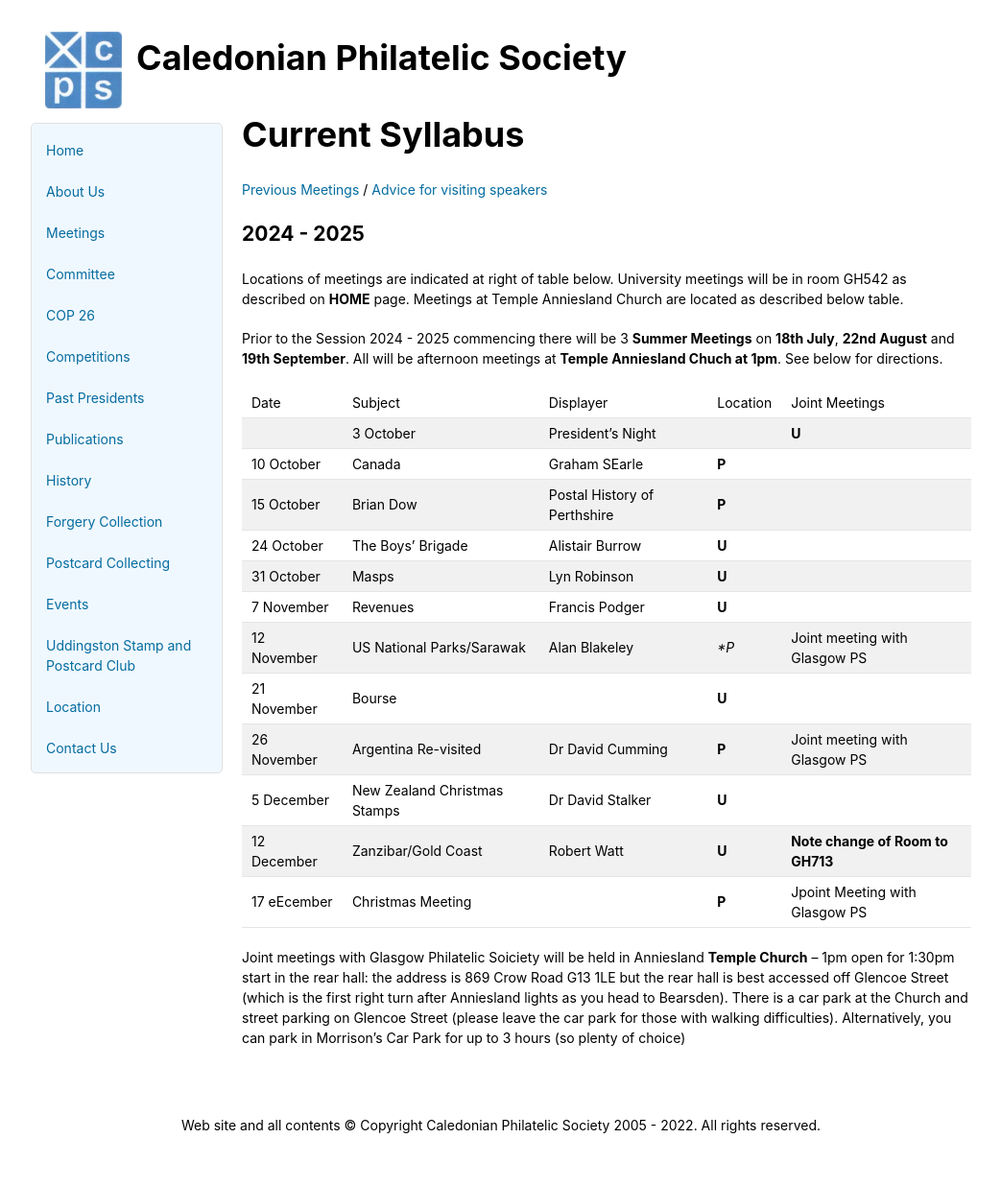
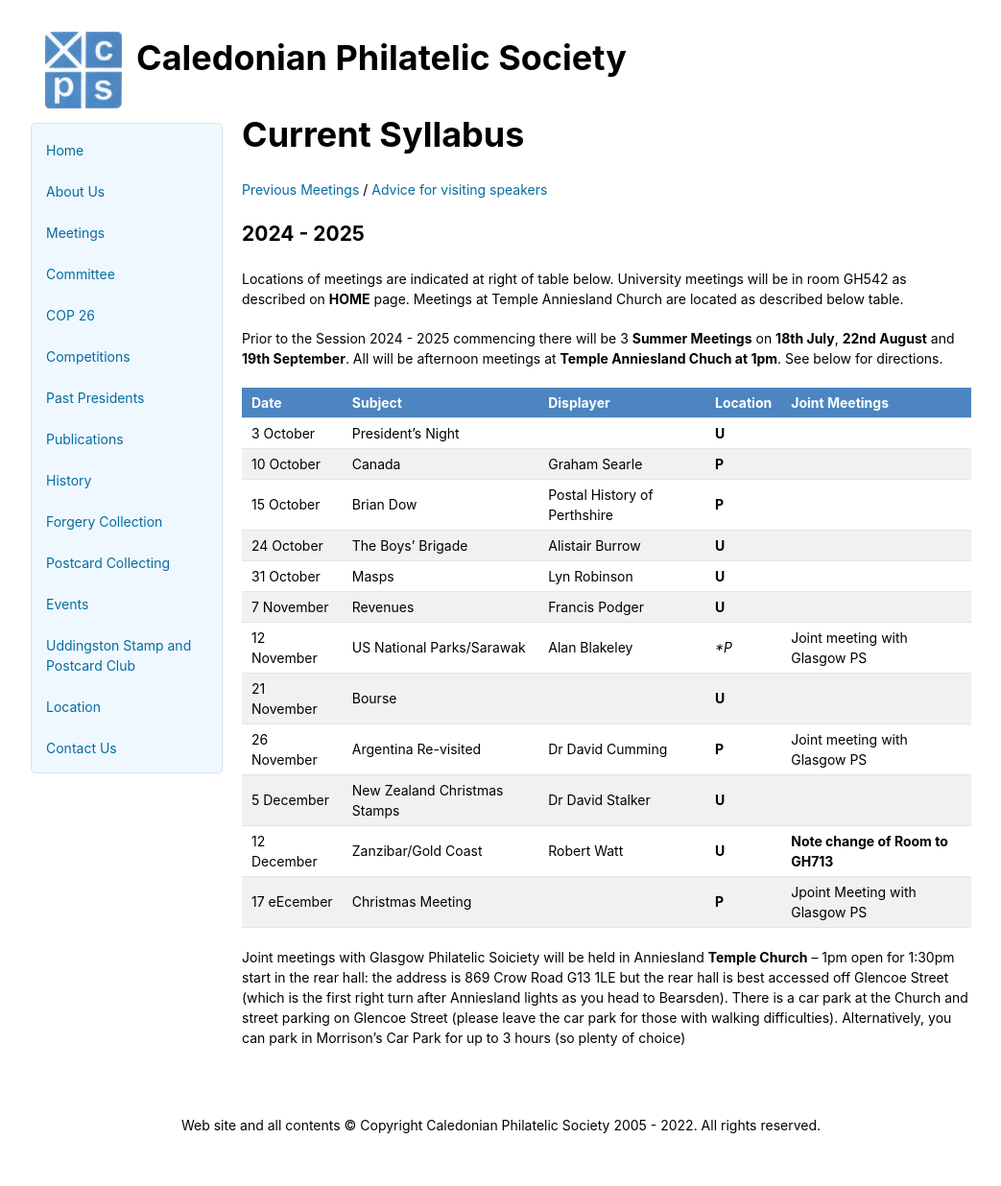
Before and after one commit to astalker/caledonian-stamps, a Jekyll site: the page built from meetings.md, in a window 1280 px wide. Shown: the whole page at 96% size, without its empty margins (118-1161 px from the left). Built offline with Jekyll 4.4.1, drawn with Linux system fonts in a browser that asks for light colours; our own code applies the rules of GitHub Pages for plain Markdown files.

Commit message:
2024 amended

```diff
--- a/meetings.md
+++ b/meetings.md
@@ -9,8 +9,9 @@ Locations of meetings are indicated at right of table below. University meetings
 Prior to the Session 2024 - 2025 commencing there will be 3 **Summer Meetings** on **18th July**, **22nd August** and **19th September**. All will be afternoon meetings at **Temple Anniesland Chuch at 1pm**. See below for directions.
 
 Date  | Subject | Displayer | Location | Joint Meetings |
- |3 October | President's Night | | **U**
-10 October | Canada | Graham SEarle | **P**
+---- | ------- | --------- | -------- | --------------  |
+3 October | President's Night| | **U**
+10 October | Canada | Graham Searle | **P**
 15 October | Brian Dow | Postal History of Perthshire| **P**
 24 October | The Boys' Brigade | Alistair Burrow | **U**
 31 October | Masps | Lyn Robinson |**U**
```
